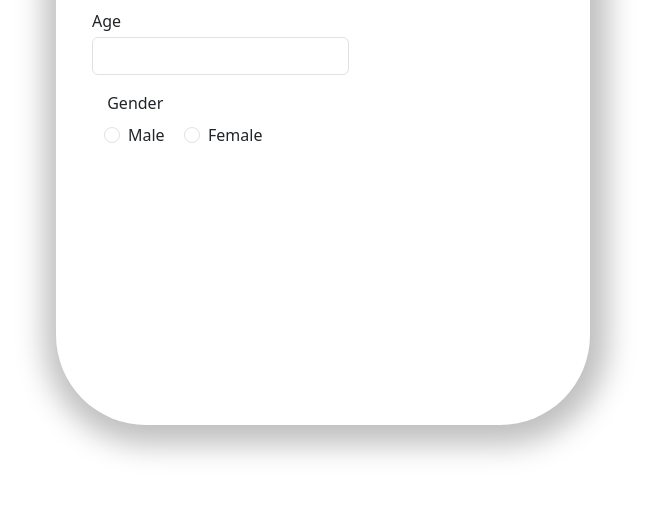
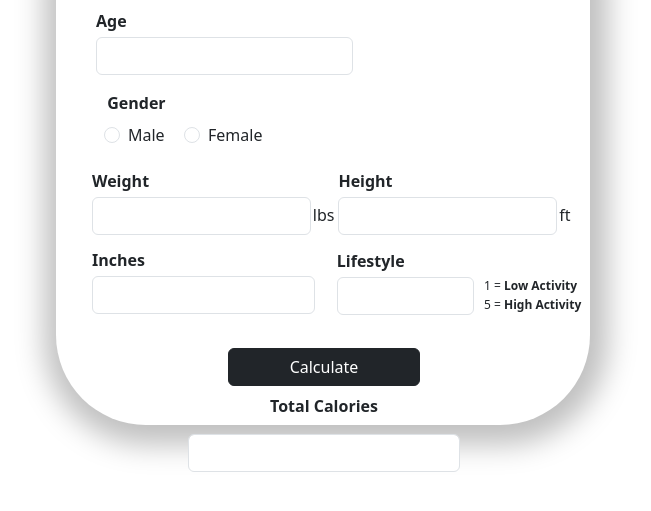
Before and after one commit to georgesebastian21325/Calorie-Counter-Project, a plain HTML site: page index.html in a window 1280 px wide. Shown: the part 227-738 px from the top of the page, without its empty margins (317-968 px from the left). Drawn offline with nearby package versions, Linux system fonts and the light colour scheme.

Commit message:
Finished the front-end portion

```diff
--- a/index.html
+++ b/index.html
@@ -1,48 +1,87 @@
 <!DOCTYPE html>
 <html lang="en">
+
 <head>
-    <meta charset="UTF-8">
-    <meta name="viewport" content="width=device-width, initial-scale=1.0">
-    <title> Calorie Calculator </title>
-    <link href="https://cdn.jsdelivr.net/npm/bootstrap@5.3.1/dist/css/bootstrap.min.css" rel="stylesheet" integrity="sha384-4bw+/aepP/YC94hEpVNVgiZdgIC5+VKNBQNGCHeKRQN+PtmoHDEXuppvnDJzQIu9" crossorigin="anonymous">
-    <link rel="stylesheet" href="style.css">
+    <meta charset="UTF-8" />
+    <meta name="viewport" content="width=device-width, initial-scale=1.0" />
+    <title>Calorie Calculator</title>
+    <link href="https://cdn.jsdelivr.net/npm/bootstrap@5.3.1/dist/css/bootstrap.min.css" rel="stylesheet" integrity="sha384-4bw+/aepP/YC94hEpVNVgiZdgIC5+VKNBQNGCHeKRQN+PtmoHDEXuppvnDJzQIu9" crossorigin="anonymous" />
+    <link rel="stylesheet" href="style.css" />
 </head>
+
 <body>
-
     <div class="container component-holder">
         <!-- Upper Section -->
-        <h1 class="main-heading text-center"> Calories Calculator </h1>
+        <h1 class="main-heading text-center">Calories Calculator</h1>
 
         <div class="first-section w-100 h-25">
-
             <!-- Age Input -->
             <div class="row align-items-center px-4">
-                <div class="age-section col-auto">
-                  <p class="age-text my-1"> Age </p>
-                  <input type="password" id="inputPassword6" class="form-control">
+                <div class="age-section col-auto mx-1">
+                    <p class="age-text my-1 fw-bold">Age</p>
+                    <input type="number" class="form-control" />
                 </div>
-
                 <!-- Gender Input -->
-
                 <div class="gender-section col-auto form-check px-4">
-                <p class="gender-text px-4"> Gender </p>
+                    <p class="gender-text px-4 fw-bold"> Gender </p>
+                    <!-- Male Section -->
                     <div class="male-section px-4">
-
-                    <input class="form-check-input male-radio" type="radio" name="flexRadioDefault" id="flexRadioDefault1">
+                        <input class="form-check-input male-radio" type="radio" name="flexRadioDefault"
+                            id="flexRadioDefault1" />
                         <label for=""> Male </label>
                     </div>
-
+                    <!-- Female Section -->
                     <div class="female-section px-5 mx-4">
-
-                    <input class="form-check-input female-radio" type="radio" name="flexRadioDefault" id="flexRadioDefault2">
+                        <input class="form-check-input female-radio" type="radio" name="flexRadioDefault"
+                            id="flexRadioDefault2" />
                         <label for=""> Female </label>
-
                     </div>
                 </div>
-
+                <div class="col-auto w-50">
+                    <!-- Weight Input -->
+                    <div class="weight-section w-100">
+                        <p class="weight-text my-1 fw-bold">Weight</p>
+                        <input type="number" class="form-control w-100" />
+                        <span class="lbs-text"> lbs </span>
+                    </div>
+                    <!-- Height Section -->
+                    <div class="height-section">
+                        <p class="weight-text my-1 fw-bold">Height</p>
+                        <input type="number" class="form-control" />
+                        <span class="feet-text"> ft </span>
                     </div>
                 </div>
             </div>
+            <div class="inches-lifestyle-section col-auto w-100">
+                <!-- Inches Section -->
+                <div class="inches-section w-50 px-3 mx-2">
+                    <p class="inches-text my-1 fw-bold"> Inches </p>
+                    <input type="number" class="form-control w-100" />
+                    <span class="lbs-text"> </span>
+                </div>
+                <div class="lifestyle-section">
+                    <!-- Lifestyle Section -->
+                    <p class="lifestyle-text my-1 fw-bold"> Lifestyle </p>
+                    <input type="number" class="form-control w-100" />
+                    <span class="lifestyle-text">
+                        <p class="low-text">
+                            1 = <b> Low Activity </b>
+                        </p>
+                        <p class="high-text">
+                            5 = <b> High Activity </b>
+                        </p>
+                    </span>
+                </div>
+                <div class="button-section">
+                    <button type="button" class="calculate-btn btn btn-dark"> Calculate </button>
+                </div>
+                <div class="total-calories-section">
+                    <p class="d-flex weight-text justify-content-center fw-bold">Total Calories</p>
+                    <input type="number" class="form-control" />
+                </div>
+            </div>
+        </div>
+    </div>
+</body>
 
-</body>
 </html>
--- a/style.css
+++ b/style.css
@@ -37,3 +37,61 @@
     top: -1rem;
     left: 2rem;
 }
+
+.lbs-text {
+    position: relative;
+    top: -2rem;
+    left: 13.8rem;
+}
+
+.height-section {
+    position: relative;
+    top: -5.9rem;
+    left: 15.4rem;
+}
+
+.feet-text {
+    position: relative;
+    top: -2rem;
+    left: 13.8rem;
+}
+
+.inches-lifestyle-section {
+    position: relative;
+    top: -6.8rem;
+}
+
+.lifestyle-section {
+    position: relative;
+    top: -4.31rem;
+    left: 16.8rem;
+    width: 27%;
+}
+
+.low-text {
+    position: relative;
+    top: -2.4rem;
+    left: 9.2rem;
+    font-size: 0.75rem;
+}
+
+.high-text {
+    position: relative;
+    top: -3.30rem;
+    left: 9.2rem;
+    font-size: 0.75rem;
+}
+
+.calculate-btn {
+    position: relative;
+    top: -6.5rem;
+    left: 10rem;
+    width: 12rem;
+}
+
+.total-calories-section {
+    position:relative;
+    top: -6rem;
+    left: 7.5rem;
+    width: 17rem;
+}
```
Lines whose indentation alone changed are shown as unchanged.
